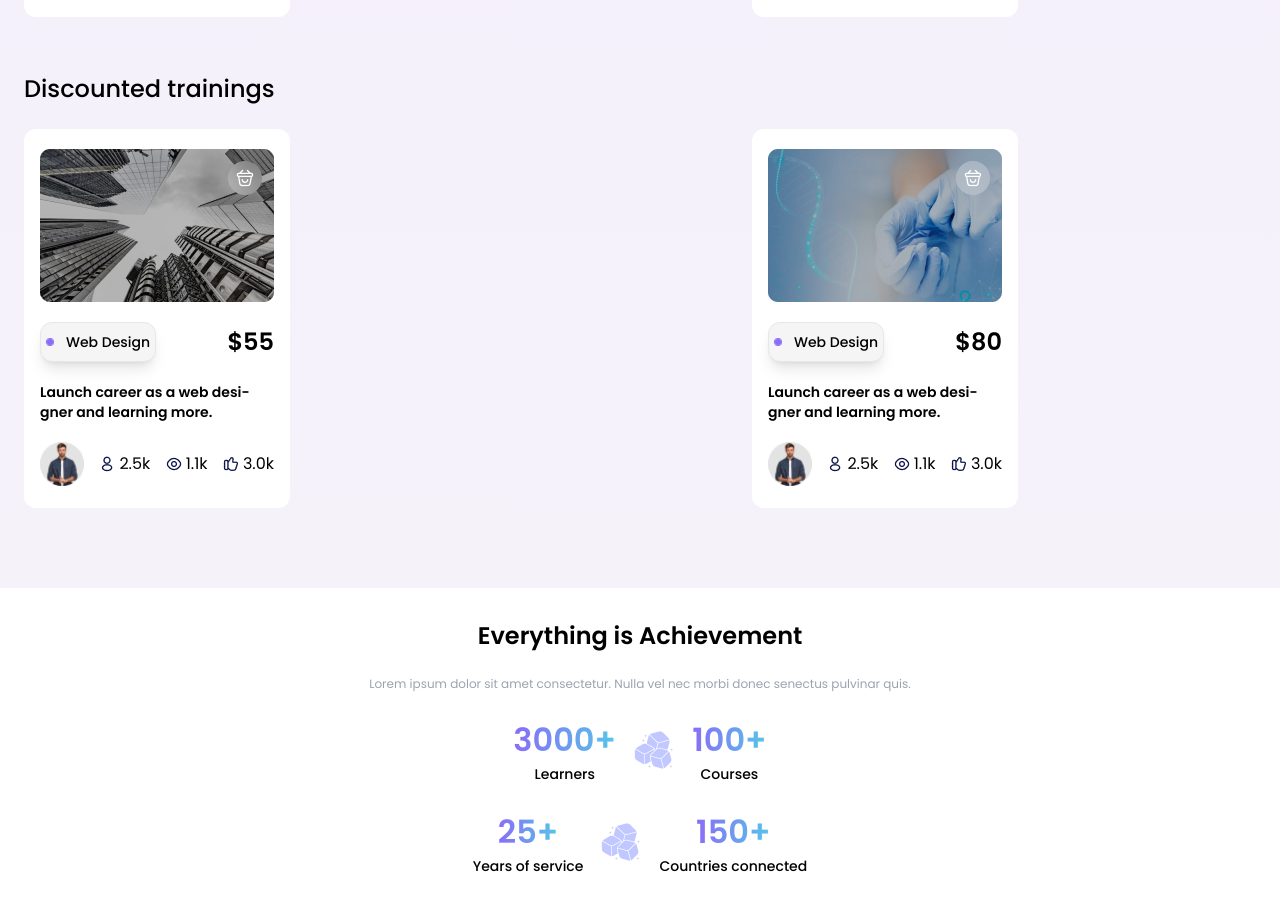
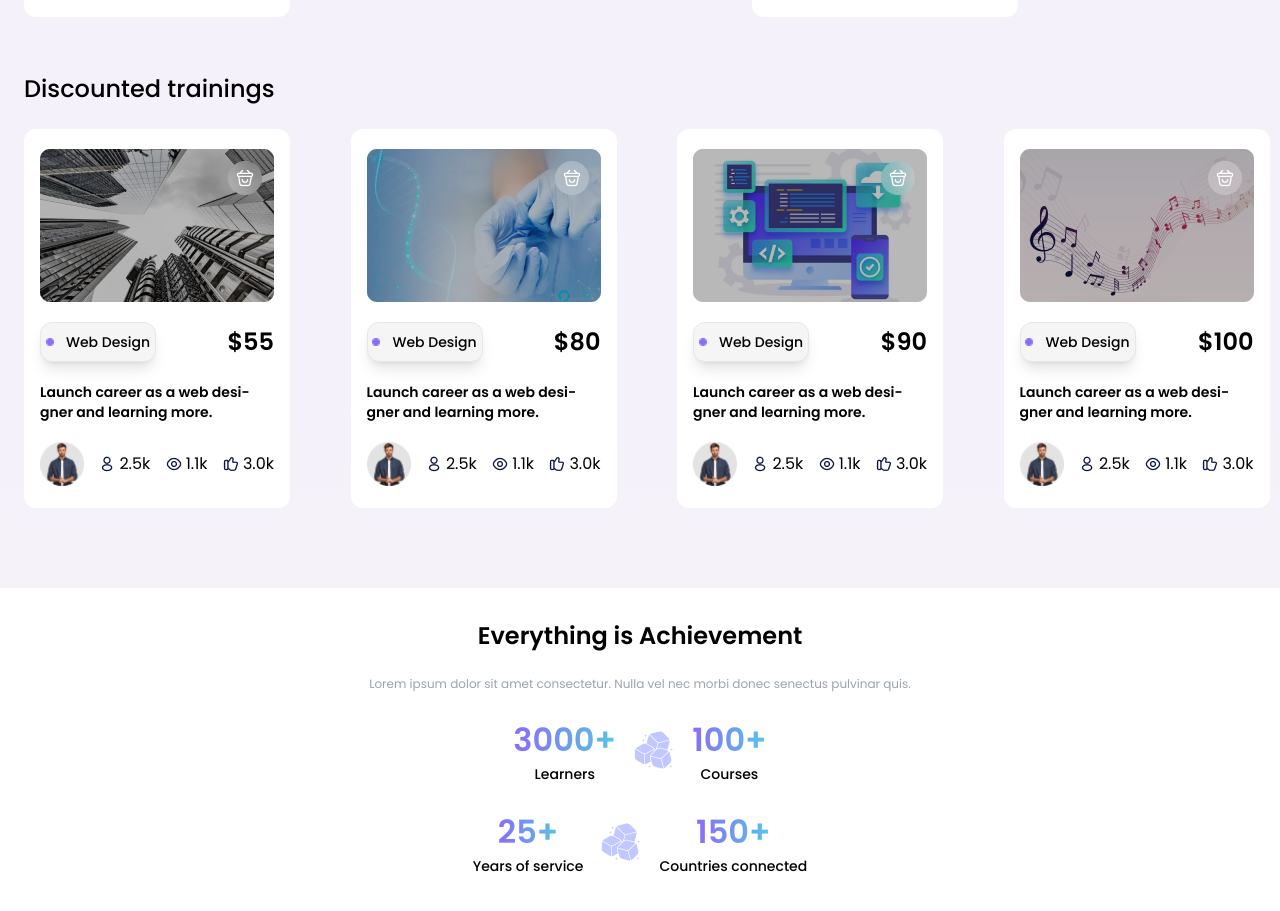
Before and after one commit to Deyjuwon/Sinar, a React (Vite) app: page / in a window 1280 px wide. Shown: the part 1600-2511 px from the top of the page. Built offline with nearby package versions, Linux system fonts and the light colour scheme.

Commit message:
modified the swiper settings

```diff
--- a/src/Components/Discounted.jsx
+++ b/src/Components/Discounted.jsx
@@ -12,15 +12,33 @@ const Discounted = () => {
         <p className=' font-medium text-2xl pb-6 '>Discounted trainings</p>
 
         <Swiper
-            spaceBetween={200}
+            spaceBetween={50}
             slidesPerView={2}
+            breakpoints={
+              {
+                480: {
+                    slidesPerView: 1,
+
+                },
+                600: {
+                    slidesPerView: 2
+                },
+                750: {
+                    slidesPerView: 3
+                },
+                1100: {
+                    slidesPerView: 4
+                }
+
+            }
+            }
             onSlideChange={() => console.log('slide change')}
             onSwiper={(swiper) => console.log(swiper)}
             >
 
             <div className=''>
                 {discountedData.map((item) =>
-                <SwiperSlide key={item.id}>
+                <SwiperSlide key={item.id} className='pr-64'>
                     <CourseCard
                       course={item.course}
                       description={item.description}
```
